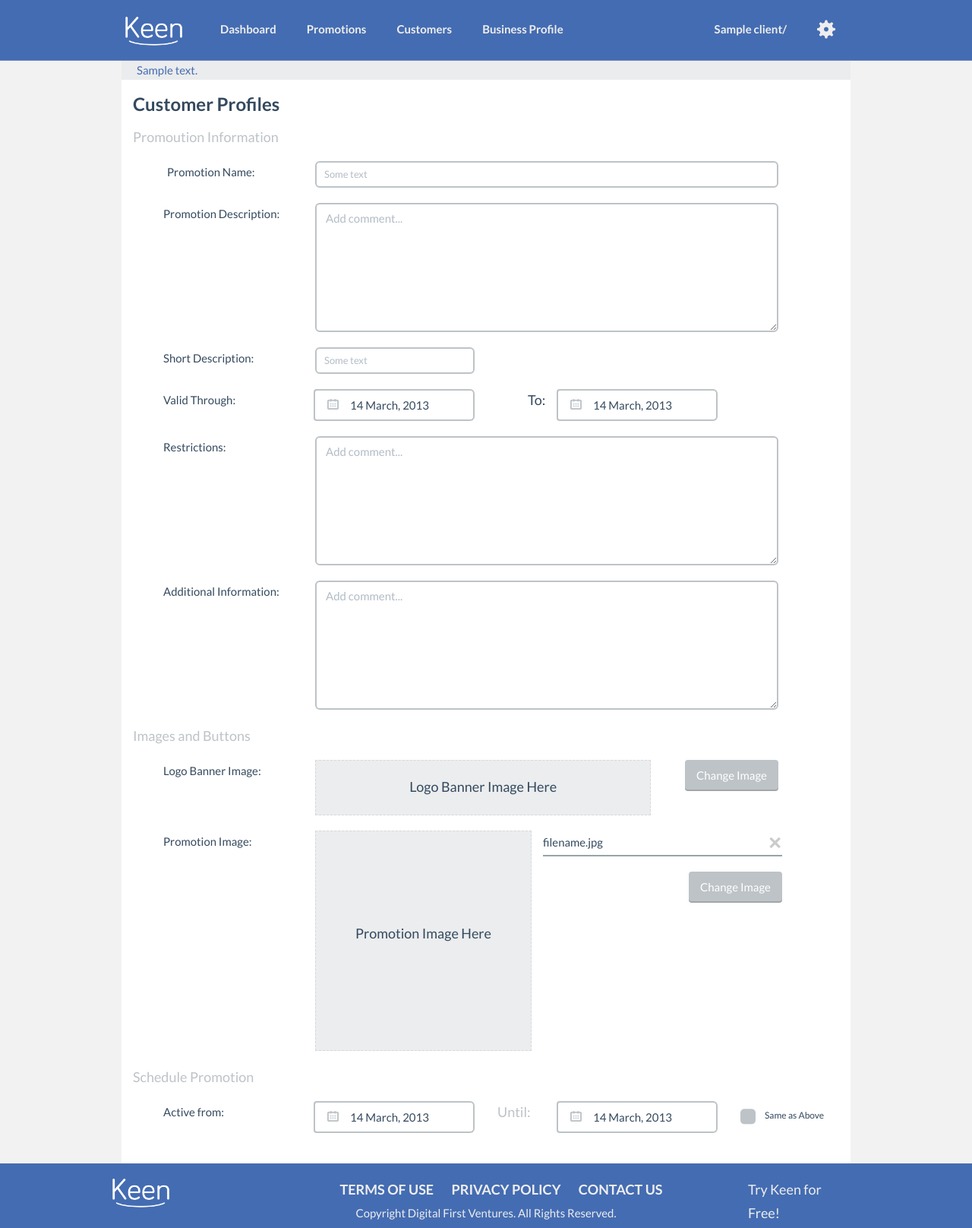
After one commit to beforebeta/keensmb, a Django app: template keen/web/templates/client/promotions-create.html in a window 1280 px wide. The commit adds this page. Shown: the whole page at 76% size. Run offline with Django 3.2, Linux system fonts and the light colour scheme; tables that the repository leaves empty hold one stand-in row (values such as "Sample post"); the template is opened without the code that fills it: values that come from a table or form of the project are taken from there, most other values are stand-ins (such as "Sample title", 1, 10 or a date in 2020); parts of the project's set-up code (start-up, migrations or seed data) failed here and were passed over; some libraries are stand-ins or nearby versions.

Commit message:
signup-form-overview and promotions-create templates added

```diff
--- a/keen/web/static/css/app.css
+++ b/keen/web/static/css/app.css
@@ -4,6 +4,7 @@
 @import 'dashboard.css';
 @import 'promotions.css';
 @import 'import-popups.css';
+@import 'signup-overview.css';
 
 html, body {
   height: 100%;
--- a/keen/web/static/js/application.js
+++ b/keen/web/static/js/application.js
@@ -178,7 +178,7 @@ String.prototype.repeat = function(num) {
     });
 
     // jQuery UI Datepicker
-    var datepickerSelector = '#datepicker-01';
+    var datepickerSelector = '.datapicker';
     $(datepickerSelector).datepicker({
       showOtherMonths: true,
       selectOtherMonths: true,
--- /dev/null
+++ b/keen/web/templates/client/promotions-create.html
@@ -0,0 +1,145 @@
+{% extends "page.html" %}
+
+{% load static %}
+{% load compress %}
+
+{% block content %}
+
+  <!-- Content -->
+  <section class='clearfix promotions'>
+    <h1 class='page-title mtl'>Customer Profiles</h1>
+    <p class="text-muted">Promoution Information</p>
+    <div class="row mbl">
+      <div class="col-xs-3 small pll">
+        <span class="pll mll">Promotion Name:</span>
+      </div>
+      <div class="col-xs-8">
+        <input type="text" value="" placeholder="Some text" class="form-control input-sm">
+      </div>
+    </div>
+    <div class="row mbl">
+      <div class="col-xs-3 small">
+        <span class="pll mll">Promotion Description:</span>
+      </div>
+      <div class="col-xs-8">
+        <textarea rows="7" placeholder="Add comment..." class="form-control"></textarea>
+      </div>
+    </div>
+    <div class="row mbl">
+      <div class="col-xs-3 small">
+        <span class="pll mll">Short Description:</span>
+      </div>
+      <div class="col-xs-3">
+        <input type="text" value="" placeholder="Some text" class="form-control input-sm">
+      </div>
+    </div>
+    <div class="row mbl">
+      <div class="col-xs-3 small">
+        <span class="pll mll">Valid Through:</span>
+      </div>
+      <div class="col-xs-3">
+        <div class="input-group">
+              <span class="input-group-btn">
+                <button class="btn" type="button"><span class="fui-calendar"></span></button>
+              </span>
+              <input type="text" class="form-control" value="14 March, 2013" id="datepicker-01">
+            </div>
+      </div>
+      <div class="col-xs-1 ">
+       <span class="pll mll">To:</span>
+      </div>
+      <div class="col-xs-3">
+        <div class="input-group">
+          <span class="input-group-btn">
+            <button class="btn" type="button"><span class="fui-calendar"></span></button>
+          </span>
+          <input type="text" class="form-control datepicker" value="14 March, 2013" id="datepicker-02">
+        </div>
+      </div>
+    </div>
+    <div class="row mbl">
+      <div class="col-xs-3 small">
+        <span class="pll mll">Restrictions:</span>
+      </div>
+      <div class="col-xs-8">
+        <textarea rows="7" placeholder="Add comment..." class="form-control"></textarea>
+      </div>
+    </div>
+    <div class="row mbl">
+      <div class="col-xs-3 small">
+        <span class="pll mll">Additional Information:</span>
+      </div>
+      <div class="col-xs-8">
+        <textarea rows="7" placeholder="Add comment..." class="form-control"></textarea>
+      </div>
+    </div>
+    <p class="text-muted mtl">Images and Buttons</p>
+    <div class="row mbl">
+      <div class="col-xs-3 small">
+        <span class="pll mll">Logo Banner Image:</span>
+      </div>
+      <div class="col-xs-8">
+        <div class="col-xs-9 pln">
+          <div class="prom-new-logo ptl pbl">
+            <span>Logo Banner Image Here</span>
+          </div>
+        </div>
+        <button class="btn btn-default btn-embossed pull-right">Change Image</button>
+      </div>
+    </div>
+    <div class="row mbl">
+      <div class="col-xs-3 small">
+        <span class="pll mll">Promotion Image:</span>
+      </div>
+        <div class="col-xs-8">
+      <div class="row prm">
+          <div class="col-xs-6">
+            <div class="prom-new-img">
+              <span>Promotion Image Here</span>
+            </div>
+          </div>
+          <div class="col-xs-6 prom-new-img-text pln prn">
+            <span class="small">filename.jpg</span>
+            <button type="button" class="close mts">
+              <i class="fui-cross small"></i>
+            </button>
+          </div>
+          <button class="btn btn-default btn-embossed pull-right mtl">Change Image</button>
+        </div>
+      </div>
+    </div>
+    <p class="text-muted mtl">Schedule Promotion</p>
+    <div class="row mbl pbl">
+      <div class="col-xs-3 small">
+        <span class="pll mll">Active from:</span>
+      </div>
+      <div class="col-xs-3">
+        <div class="input-group">
+              <span class="input-group-btn">
+                <button class="btn" type="button"><span class="fui-calendar"></span></button>
+              </span>
+              <input type="text" class="form-control datepicker" value="14 March, 2013">
+            </div>
+      </div>
+      <div class="col-xs-1 ">
+        <span class="text-muted">Until:</span>
+      </div>
+      <div class="col-xs-3">
+        <div class="input-group">
+          <span class="input-group-btn">
+            <button class="btn" type="button"><span class="fui-calendar"></span></button>
+          </span>
+          <input type="text" class="form-control datepicker" value="14 March, 2013">
+        </div>
+      </div>
+      <div class="col-xs-1 prom-new-checkbox">
+        <label class="checkbox small" for="checkbox1">
+        <span class="icons"><span class="first-icon fui-checkbox-unchecked"></span><span class="second-icon fui-checkbox-checked"></span></span><input type="checkbox" value="" id="checkbox1" data-toggle="checkbox">
+        Same as Above
+      </label>
+      </div>
+    </div>
+  </section>
+  <!-- /.container -->
+
+{% endblock %}
```
Also changed, not shown: keen/web/static/css/signup-overview.css (added, +65 -0 lines), keen/web/templates/client/signup-form-overview.html (added, +92 -0 lines).
